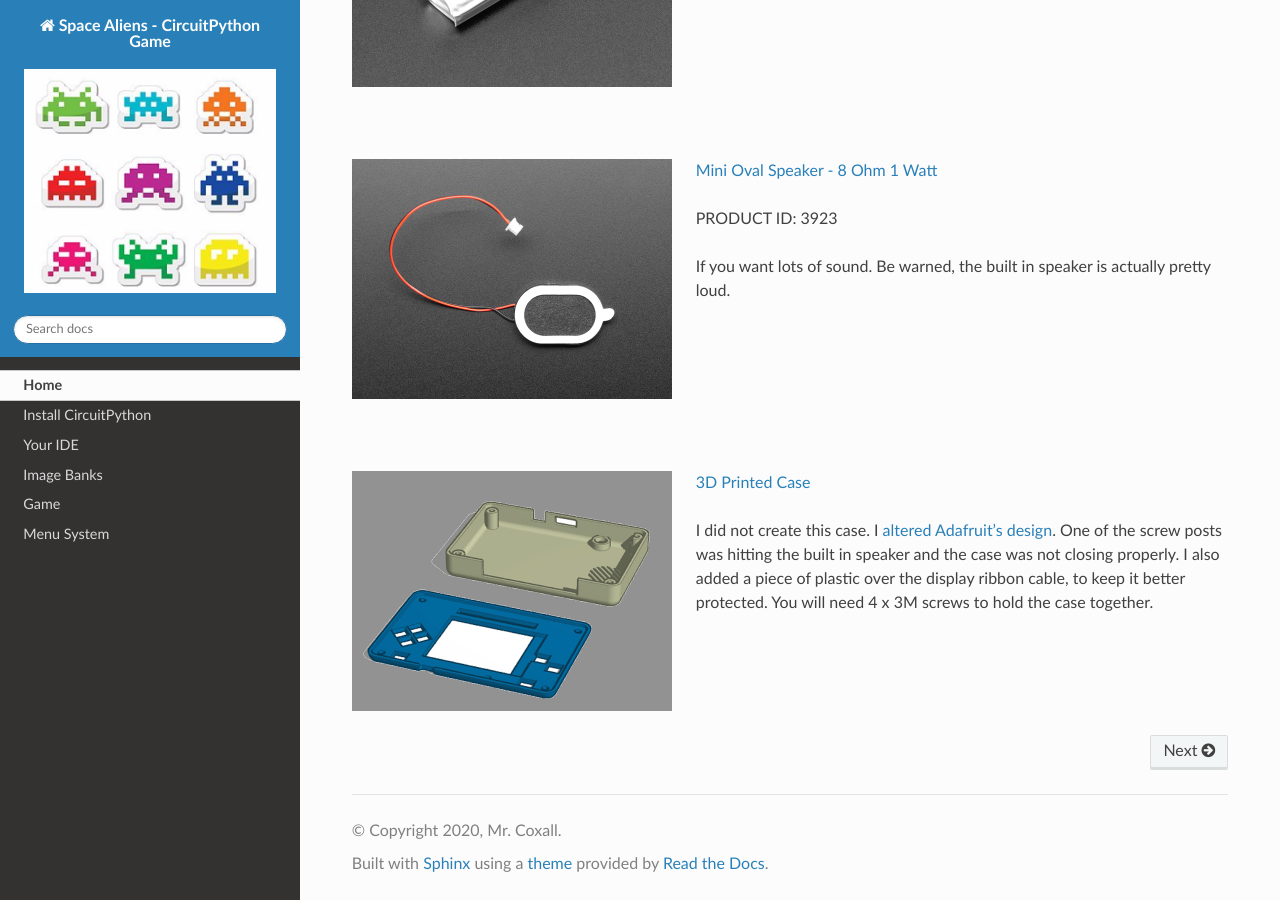
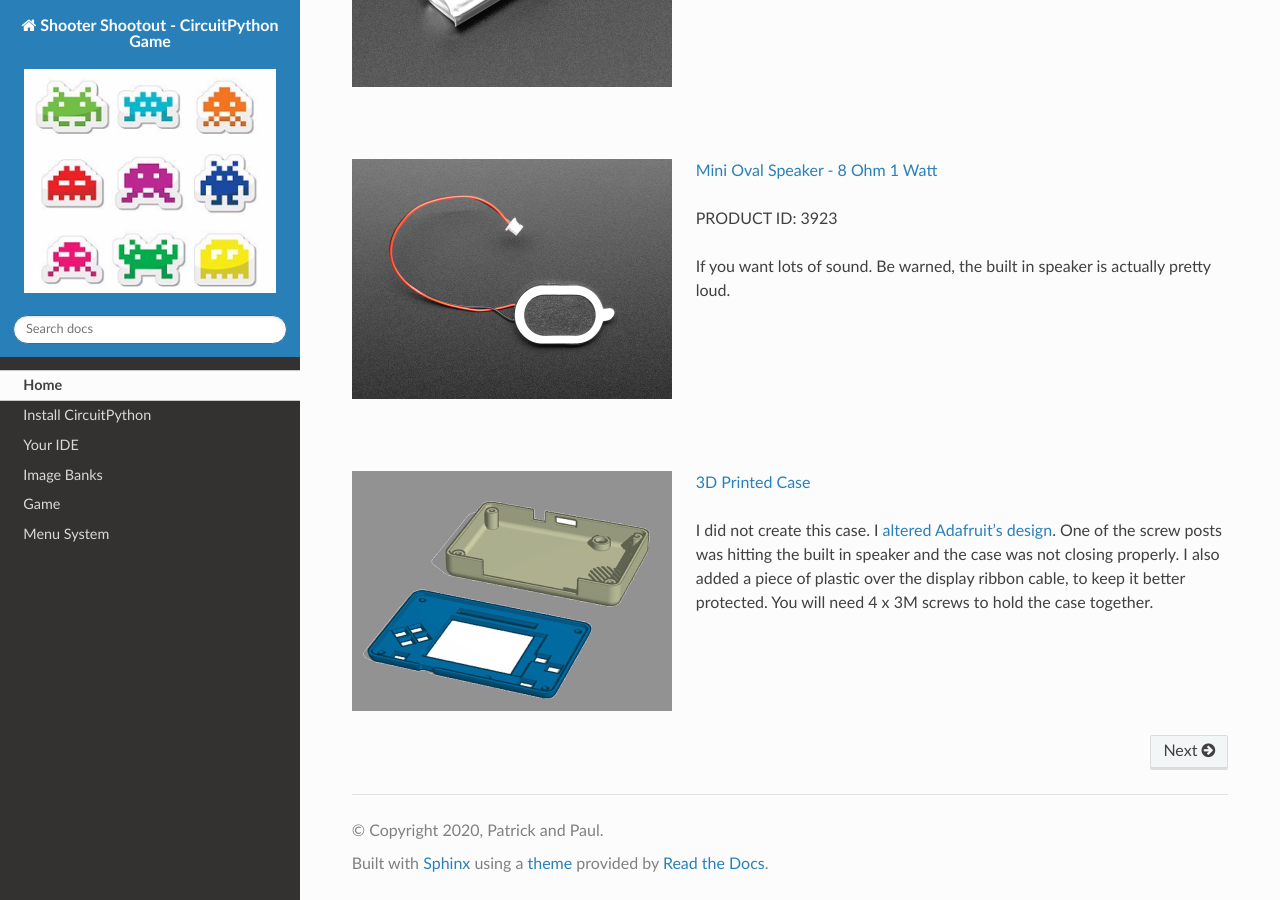
Before and after one commit to Patrick-Gemmell/ICS3U-2019-Group1, a Sphinx documentation site: the page built from docs/index.rst, in a window 1280 px wide and 900 px high, scrolled down 1601 px. Built offline with Sphinx 7.4.7 and the Read the Docs theme 2.0.0, drawn with Linux system fonts in a browser that asks for light colours.

Commit message:
Update conf.py

```diff
--- a/docs/conf.py
+++ b/docs/conf.py
@@ -40,8 +40,8 @@ source_suffix = '.rst'
 master_doc = 'index'
 
 # General information about the project.
-project = u'Space Aliens - CircuitPython Game'
-copyright = u'2020, Mr. Coxall'
+project = u'Shooter Shootout - CircuitPython Game'
+copyright = u'2020, Patrick and Paul'
 
 # The version info for the project you're documenting, acts as replacement for
 # |version| and |release|, also used in various other places throughout the
```
